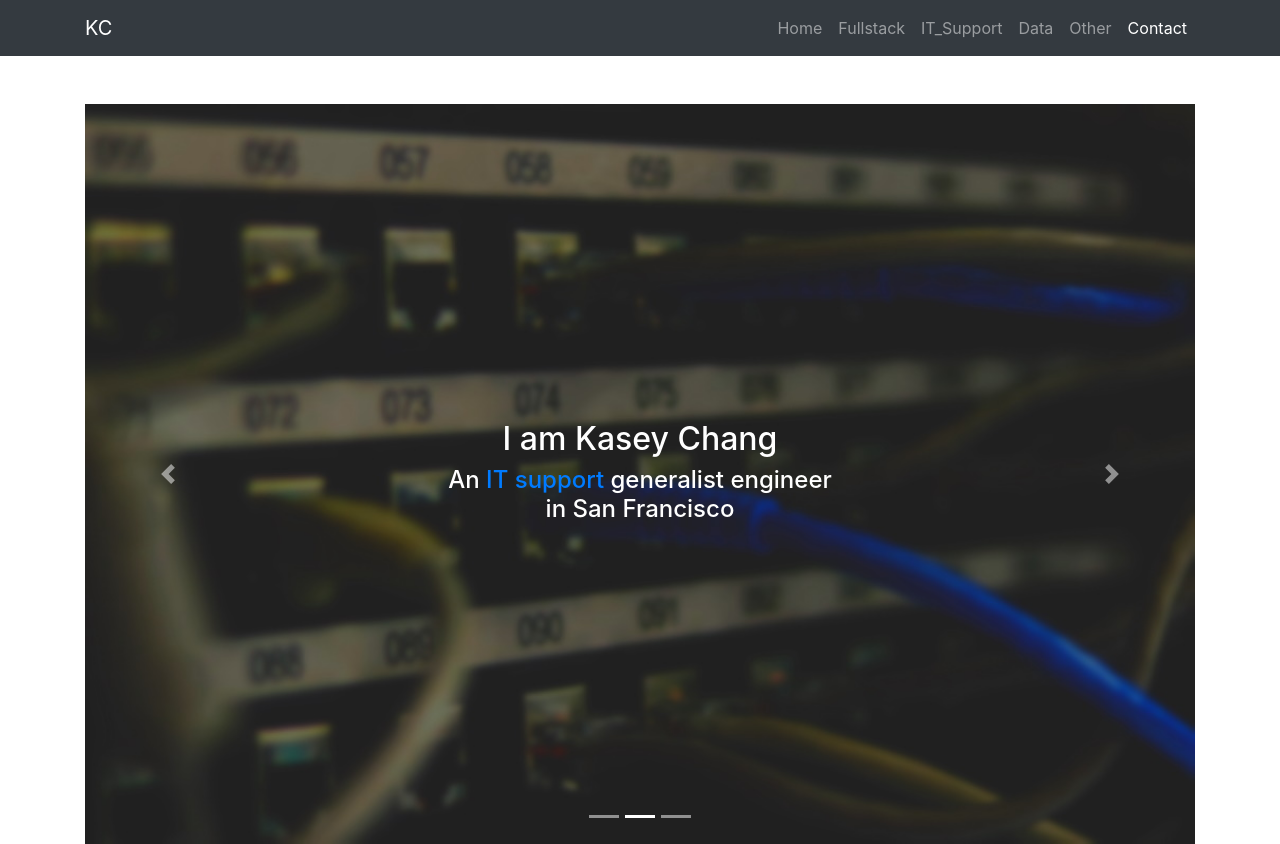
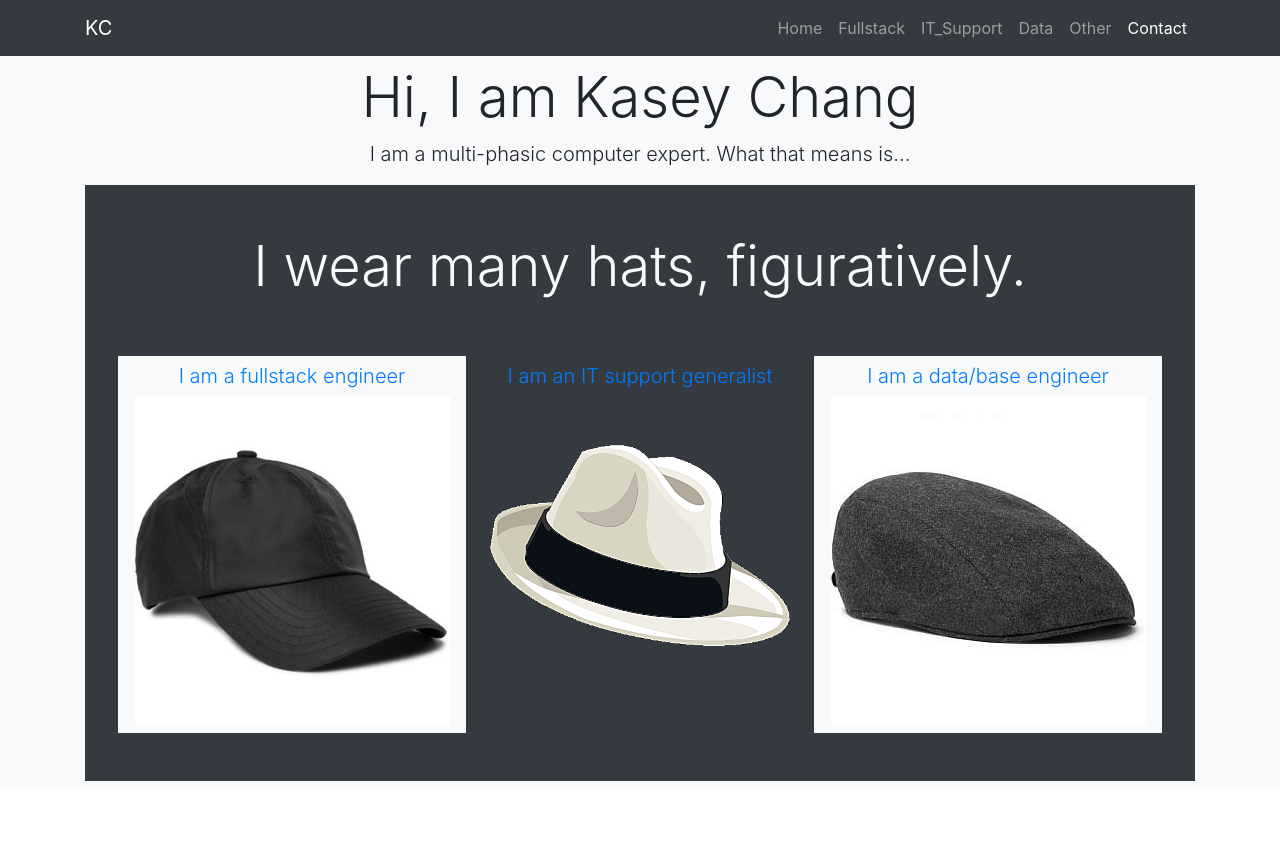
Before and after one commit to kschang77/kschang77.github.io, a plain HTML site: page index.html in a window 1280 px wide. Shown: the top 844 px of the page. Drawn offline with nearby package versions, Linux system fonts and the light colour scheme.

Commit message:
20200405 KC changed page top design

```diff
--- a/index.html
+++ b/index.html
@@ -65,8 +65,39 @@
         </div>
       </div>
     </nav>
-    <section id="home-section" class="hero">
-      <div class="container mt-5">
+
+<section>
+<div class="jumbotron jumbotron-fluid bg-light py-2">
+  <div class="container text-center">
+
+    <h1 class="display-4">Hi, I am Kasey Chang</h1>
+    <p class="lead">I am a multi-phasic computer expert.  What that means is...</p>
+    <div class="container bg-dark text-light p-5 pt-0">
+<h2 class="display-4 pb-5">I wear many hats, figuratively.</h2>
+    <div class="row">
+      <div class="col-4 bg-light text-dark p-2">
+     <a href="#fullstack-section">
+       <p class="lead d-line h4">I am a fullstack engineer</p>
+    <img src="images/section1.jpg"></a>
+    </div>
+      <div class="col-4 p-2">
+    <a href="#it-support-section">
+    <p class="lead d-line h4">I am an IT support generalist</p>
+    <img src="images/fedora.png"></a>
+    </div>
+      <div class="col-4 bg-light text-dark p-2">
+        <a href="#data-section">
+    <p class="lead d-line h4">I am a data/base engineer</p>
+    <img src="images/section2.jpg"></a>
+    </div>
+    </div>
+  </div>
+  </div>
+</div>
+</section>
+
+    <!-- <section id="home-section" class="hero">
+      <div class="container">
         <div
           id="carouselExampleCaptions"
           class="carousel slide"
@@ -148,7 +179,7 @@
           </a>
         </div>
       </div>
-    </section>
+    </section> -->
 
     <section class="" id="fullstack-section">
       <div class="container">
```
